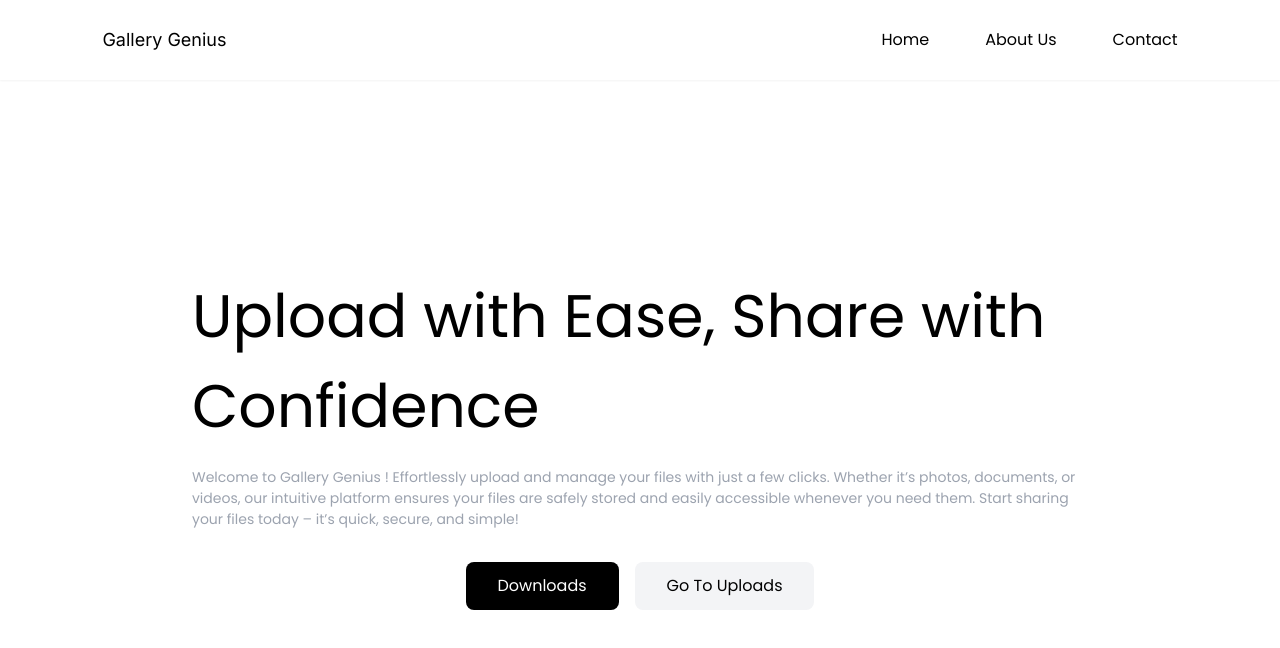
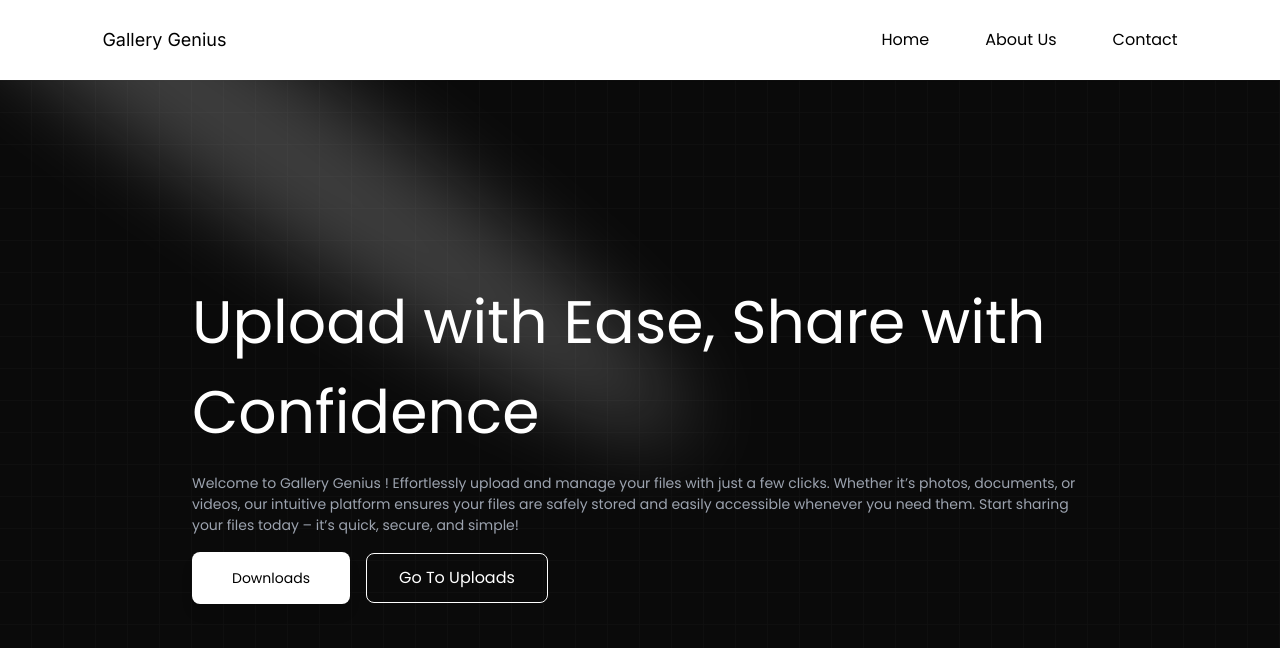
Before and after one commit to niamudeen-pro/gallery-genius, a React (Create React App) app: page / in a window 1280 px wide. Shown: the top 648 px of the page. Built offline with nearby package versions, Linux system fonts and the light colour scheme; no server answers.

Commit message:
Improved the landing page

```diff
--- a/package.json
+++ b/package.json
@@ -9,6 +9,9 @@
         "@testing-library/react": "^13.4.0",
         "@testing-library/user-event": "^13.5.0",
         "axios": "^1.5.1",
+        "clsx": "^2.1.1",
+        "framer-motion": "^11.5.4",
+        "mini-svg-data-uri": "^1.4.4",
         "react": "^18.2.0",
         "react-dom": "^18.2.0",
         "react-hook-form": "^7.52.2",
@@ -17,6 +20,7 @@
         "react-router-dom": "^6.16.0",
         "react-scripts": "5.0.1",
         "react-toastify": "^9.1.3",
+        "tailwind-merge": "^2.5.2",
         "web-vitals": "^2.1.4"
     },
     "scripts": {
--- /dev/null
+++ b/src/components/ui/SpotLight.jsx
@@ -0,0 +1,53 @@
+import React from 'react';
+import { cn } from '../../lib/utils';
+export const Spotlight = ({ className, fill }) => {
+    return (
+        <svg
+            className={cn(
+                'animate-spotlight pointer-events-none absolute z-[1]  h-[169%] w-[138%] lg:w-[84%] opacity-0',
+                className
+            )}
+            xmlns="http://www.w3.org/2000/svg"
+            viewBox="0 0 3787 2842"
+            fill="none"
+        >
+            <g filter="url(#filter)">
+                <ellipse
+                    cx="1924.71"
+                    cy="273.501"
+                    rx="1924.71"
+                    ry="273.501"
+                    transform="matrix(-0.822377 -0.568943 -0.568943 0.822377 3631.88 2291.09)"
+                    fill={fill || 'white'}
+                    fillOpacity="0.21"
+                ></ellipse>
+            </g>
+            <defs>
+                <filter
+                    id="filter"
+                    x="0.860352"
+                    y="0.838989"
+                    width="3785.16"
+                    height="2840.26"
+                    filterUnits="userSpaceOnUse"
+                    colorInterpolationFilters="sRGB"
+                >
+                    <feFlood
+                        floodOpacity="0"
+                        result="BackgroundImageFix"
+                    ></feFlood>
+                    <feBlend
+                        mode="normal"
+                        in="SourceGraphic"
+                        in2="BackgroundImageFix"
+                        result="shape"
+                    ></feBlend>
+                    <feGaussianBlur
+                        stdDeviation="151"
+                        result="effect1_foregroundBlur_1065_8"
+                    ></feGaussianBlur>
+                </filter>
+            </defs>
+        </svg>
+    );
+};
--- /dev/null
+++ b/src/lib/utils.js
@@ -0,0 +1,6 @@
+import { clsx } from 'clsx';
+import { twMerge } from 'tailwind-merge';
+
+export function cn(...inputs) {
+    return twMerge(clsx(inputs));
+}
--- a/src/pages/FolderPage.jsx
+++ b/src/pages/FolderPage.jsx
@@ -8,7 +8,12 @@ export default function FolderPage() {
     const { slug: folderName } = useParams();
 
     const { folders } = useFileAndFolder();
-    const currentFolder = folders.find((folder) => folder.name === folderName);
+
+    const currentFolder = folders.find(
+        (folder) =>
+            folder.name.toLocaleLowerCase() === folderName?.toLocaleLowerCase()
+    );
+
     const isFolderNameExist = currentFolder ? true : false;
 
     return (
--- a/src/pages/LandingPage.jsx
+++ b/src/pages/LandingPage.jsx
@@ -1,11 +1,19 @@
 import { Link } from 'react-router-dom';
+import { Spotlight } from '../components/ui/SpotLight';
 
 export default function LandingPage() {
     return (
-        <>
-            <section className="section flex flex-col gap-8">
-                <div className="max-w-4xl space-y-4">
-                    <h1>Upload with Ease, Share with Confidence</h1>
+        <div className="sectionCustomHeight w-full dark:bg-black dark:bg-grid-white/[0.2]  relative flex items-center justify-center  bg-black/[0.96]  bg-grid-white/[0.02]">
+            <Spotlight
+                className="-top-40 left-0 md:left-60 md:-top-20"
+                fill="white"
+            />
+            <div className="absolute pointer-events-none inset-0 flex items-center justify-center dark:bg-black  [mask-image:radial-gradient(ellipse_at_center,transparent_20%,black)]"></div>
+            <div className="section">
+                <div className="max-w-4xl grid gap-4">
+                    <h1 className="text-white">
+                        Upload with Ease, Share with Confidence
+                    </h1>
                     <p className="text-gray-400">
                         Welcome to Gallery Genius ! Effortlessly upload and
                         manage your files with just a few clicks. Whether it’s
@@ -14,20 +22,20 @@ export default function LandingPage() {
                         accessible whenever you need them. Start sharing your
                         files today – it’s quick, secure, and simple!
                     </p>
-                </div>
                     <div className="space-x-4">
                         <Link to="/downloads">
-                        <button className="btn1 active_btn">
+                            <button className="white_btn">
                                 <span>Downloads</span>
                             </button>
                         </Link>
                         <Link to="/uploads">
-                        <button className="btn1 ">
+                            <button className="btn1">
                                 <span>Go to Uploads</span>
                             </button>
                         </Link>
                     </div>
-            </section>
-        </>
+                </div>
+            </div>
+        </div>
     );
 }
--- a/src/routes/index.js
+++ b/src/routes/index.js
@@ -1,7 +1,6 @@
 import { createBrowserRouter } from 'react-router-dom';
 import AppLayout from '../components/layout/AppLayout';
 import LandingPage from '../pages/LandingPage';
-
 import NotFoundPage from '../pages/NotFoundPage';
 import AboutUsPage from '../pages/AboutUsPage';
 import ContactUsPage from '../pages/ContactUsPage';
--- a/src/store/features/fileSlice.js
+++ b/src/store/features/fileSlice.js
@@ -9,10 +9,18 @@ const fileSlice = createSlice({
         fileUpload: (state, action) => {
             const { files, folder_name, folder_created_at } = action.payload;
 
-            // Convert files to metadata
-            // const fileMetadata = files.map((file) => ({
-            //     ...file, // Spread all properties of the file object
-            // }));
+            if (folder_name) {
+                const findIndex = state.data.findIndex(
+                    (item) => item.folder_name === folder_name
+                );
+                if (findIndex !== -1) {
+                    state.data[findIndex].list = [
+                        ...state.data[findIndex].list,
+                        ...files,
+                    ];
+                    return;
+                }
+            }
 
             state.data.push({
                 list: files,
--- a/src/style.css
+++ b/src/style.css
@@ -49,14 +49,16 @@ p {
 }
 
 .btn1 {
-    @apply relative py-3 px-8 rounded-lg capitalize cursor-pointer border-black bg-gray-100 overflow-hidden;
+    @apply relative py-3 px-8 rounded-lg capitalize cursor-pointer border-white border-[1px] text-white overflow-hidden;
+    /* @apply relative py-3 px-8 rounded-lg capitalize cursor-pointer border-black bg-gray-100 overflow-hidden; */
 }
 
 .btn1:before {
     content: '';
     position: absolute;
     inset: 0;
-    background-color: black;
+    background-color: #fff;
+    /* background-color: black; */
     width: 0;
     height: 100%;
     top: 0;
@@ -71,7 +73,8 @@ p {
 }
 .btn1:hover span,
 .btn1.active_btn span {
-    color: white;
+    color: #000;
+    /* color: white; */
 }
 
 .btn1 span {
@@ -102,6 +105,10 @@ p {
         @apply bg-black text-white text-sm py-3 px-8 rounded-lg shadow-lg capitalize cursor-pointer hover:bg-black/80 transition-all duration-300 ease-in-out;
     }
 
+    .white_btn {
+        @apply bg-white text-black text-sm py-4 px-10 rounded-lg shadow-lg capitalize cursor-pointer hover:bg-white/90 transition-all duration-300 ease-in-out;
+    }
+
     .grayBtn {
         @apply text-sm  bg-gray-100 py-3 px-8 rounded-md transition-all duration-300 ease-in-out;
     }
--- a/tailwind.config.js
+++ b/tailwind.config.js
@@ -1,3 +1,10 @@
+const svgToDataUri = require('mini-svg-data-uri');
+
+const colors = require('tailwindcss/colors');
+const {
+    default: flattenColorPalette,
+} = require('tailwindcss/lib/util/flattenColorPalette');
+
 /** @type {import('tailwindcss').Config} */
 module.exports = {
     content: ['./src/**/*.{js,jsx,ts,tsx}'],
@@ -13,7 +20,59 @@ module.exports = {
                 form_btn_box_shadow: 'rgba(99, 99, 99, 0.2) 0px 2px 8px 0px',
                 backdrop: 'rgba(0, 0, 0, 0.7)',
             },
+            animation: {
+                spotlight: 'spotlight 2s ease .75s 1 forwards',
+            },
+            keyframes: {
+                spotlight: {
+                    '0%': {
+                        opacity: 0,
+                        transform: 'translate(-72%, -62%) scale(0.5)',
+                    },
+                    '100%': {
+                        opacity: 1,
+                        transform: 'translate(-50%,-40%) scale(1)',
+                    },
+                },
+            },
         },
     },
-    plugins: [],
+    plugins: [
+        addVariablesForColors,
+        function ({ matchUtilities, theme }) {
+            matchUtilities(
+                {
+                    'bg-grid': (value) => ({
+                        backgroundImage: `url("${svgToDataUri(
+                            `<svg xmlns="http://www.w3.org/2000/svg" viewBox="0 0 32 32" width="32" height="32" fill="none" stroke="${value}"><path d="M0 .5H31.5V32"/></svg>`
+                        )}")`,
+                    }),
+                    'bg-grid-small': (value) => ({
+                        backgroundImage: `url("${svgToDataUri(
+                            `<svg xmlns="http://www.w3.org/2000/svg" viewBox="0 0 32 32" width="8" height="8" fill="none" stroke="${value}"><path d="M0 .5H31.5V32"/></svg>`
+                        )}")`,
+                    }),
+                    'bg-dot': (value) => ({
+                        backgroundImage: `url("${svgToDataUri(
+                            `<svg xmlns="http://www.w3.org/2000/svg" viewBox="0 0 32 32" width="16" height="16" fill="none"><circle fill="${value}" id="pattern-circle" cx="10" cy="10" r="1.6257413380501518"></circle></svg>`
+                        )}")`,
+                    }),
+                },
+                {
+                    values: flattenColorPalette(theme('backgroundColor')),
+                    type: 'color',
+                }
+            );
+        },
+    ],
 };
+function addVariablesForColors({ addBase, theme }) {
+    let allColors = flattenColorPalette(theme('colors'));
+    let newVars = Object.fromEntries(
+        Object.entries(allColors).map(([key, val]) => [`--${key}`, val])
+    );
+
+    addBase({
+        ':root': newVars,
+    });
+}
```
Also changed, not shown: src/components/layout/AppLayout.jsx (+23 -1 lines), src/components/shared/FileUploadDialog.jsx (+13 -8 lines), src/pages/UploadsPage.jsx (+65 -37 lines), 1 other file (tests, documents, lock files or other folders). Lines whose indentation alone changed are shown as unchanged.
